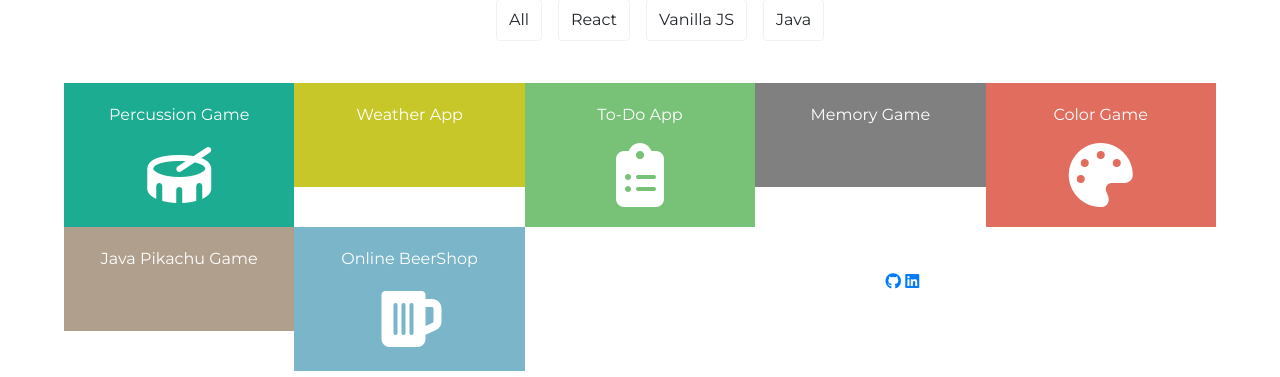
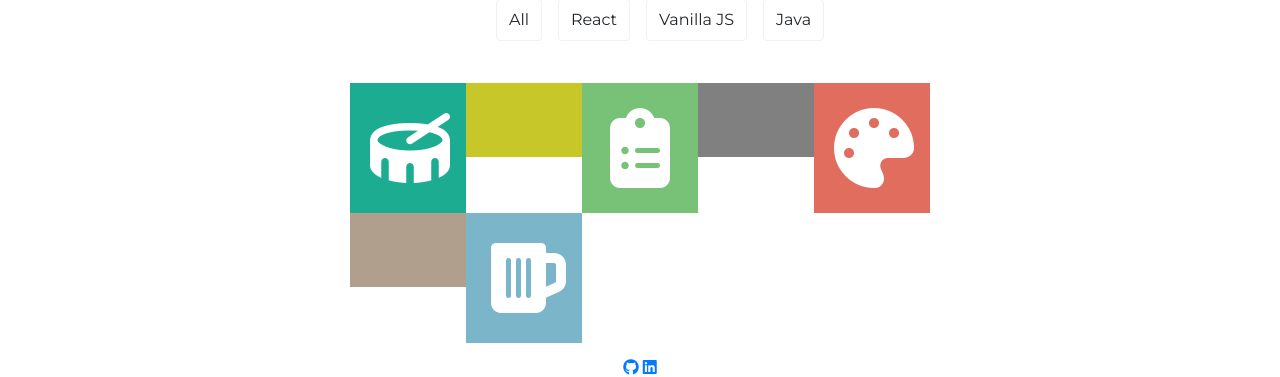
Before and after one commit to cechae/new-portfolio, a React (Create React App) app: page / in a window 1280 px wide. Shown: the part 920-1297 px from the top of the page. Built offline with nearby package versions, Linux system fonts and the light colour scheme; some icons are missing.

Commit message:
working on the works sections

```diff
--- a/src/Works.js
+++ b/src/Works.js
@@ -5,8 +5,6 @@ class Works extends Component {
 
     componentDidMount = () => {
         this.filterSelection("all");
-
-
         // Add active class to the current control button (highlight it)
         let btnContainer = document.getElementById("clearfix");
         var btns = btnContainer.getElementsByClassName("btn");
@@ -21,7 +19,7 @@ class Works extends Component {
     }
     // Hide elements that are not selected
     removeClass = (element, name) => {
-        var i, arr1, arr2;
+        let i, arr1, arr2;
         arr1 = element.className.split(" ");
         arr2 = name.split(" ");
         for (i = 0; i < arr2.length; i++) {
@@ -32,7 +30,7 @@ class Works extends Component {
         element.className = arr1.join(" ");
     }
     addClass = (element, name) => {
-        var i, arr1, arr2;
+        let i, arr1, arr2;
         arr1 = element.className.split(" ");
         arr2 = name.split(" ");
         for (i = 0; i < arr2.length; i++) {
@@ -85,33 +83,33 @@ class Works extends Component {
               <div id="portfolio-wrap">
                   <div className="container-box">
                       <div className="portfolio-overlay filter-div all react percussion">
-                          <div><p>Percussion Game</p></div>
+                          {/* <div><p>Percussion Game</p></div> */}
                           <i className="fas fa-drum icon"></i>
                       </div>
 
                       <div className="portfolio-overlay filter-div all react weather">
-                        <div><p>Weather App</p></div>
+                        {/* <div><p>Weather App</p></div> */}
                         <i className="far fa-sun-cloud icon"></i>
                       </div>
                       <div className="portfolio-overlay filter-div all react todo">
-                        <div><p>To-Do App</p></div>
+                        {/* <div><p>To-Do App</p></div> */}
                         <i className="fas fa-clipboard-list icon"></i>
                       </div>
                       <div className="portfolio-overlay filter-div all react memory">
-                        <div><p>Memory Game </p></div>
+                        {/* <div><p>Memory Game </p></div> */}
                         <i className="fas fa-game-board icon"></i>
                       </div>
                       <div className="portfolio-overlay filter-div all vanilla color">
-                        <div><p>Color Game </p></div>
+                        {/* <div><p>Color Game </p></div> */}
                         <i className="fas fa-palette icon"></i>
                       </div>
                       <div className="portfolio-overlay filter-div all java pikachu">
-                        <div><p>Java Pikachu Game </p></div>
+                        {/* <div><p>Java Pikachu Game </p></div> */}
                         <i className="far fa-alien-monster icon"></i>
 
                       </div>
                       <div className="portfolio-overlay filter-div all react beer">
-                        <div><p>Online BeerShop</p></div>
+                        {/* <div><p>Online BeerShop</p></div> */}
                         <i className="fas fa-beer icon"></i>
                       </div>
 
--- a/src/style.css
+++ b/src/style.css
@@ -171,9 +171,15 @@
 }
 .section-works .row2 {
     min-height: 200px;
+    align-items: center;
+    justify-content: center;
+    width: auto;
+    text-align: center;
+    display: flex;
 }
 .section-works .filter-div .icon {
-    font-size: 4rem;
+    font-size: 80px;
+    padding: 0;
 }
 .section-works .filter-div.percussion {
     background: #1bac91;
@@ -208,7 +214,7 @@
   height: auto;
   text-align: center;
   margin: 0;
-  padding: 20px;
+  padding: 25px 20px;
   display: none; /* Hidden by default */
 }
 
```
